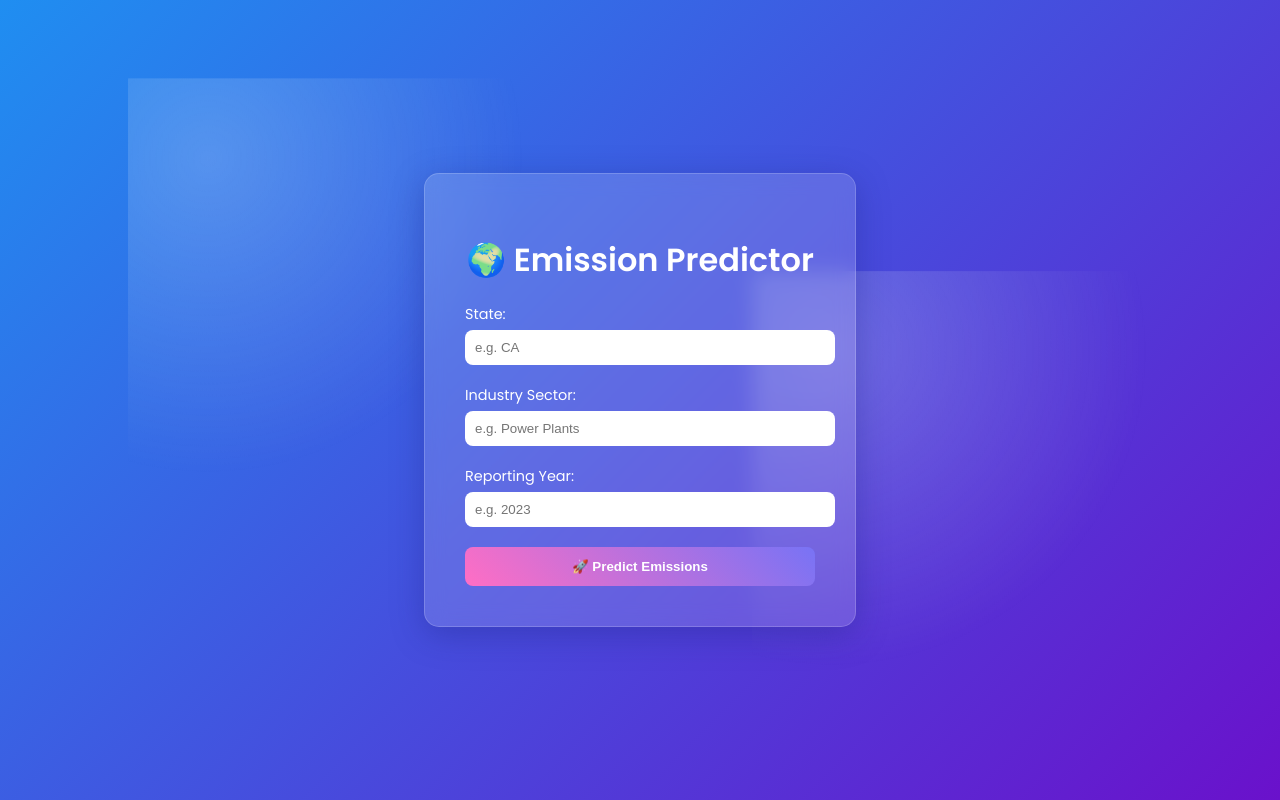
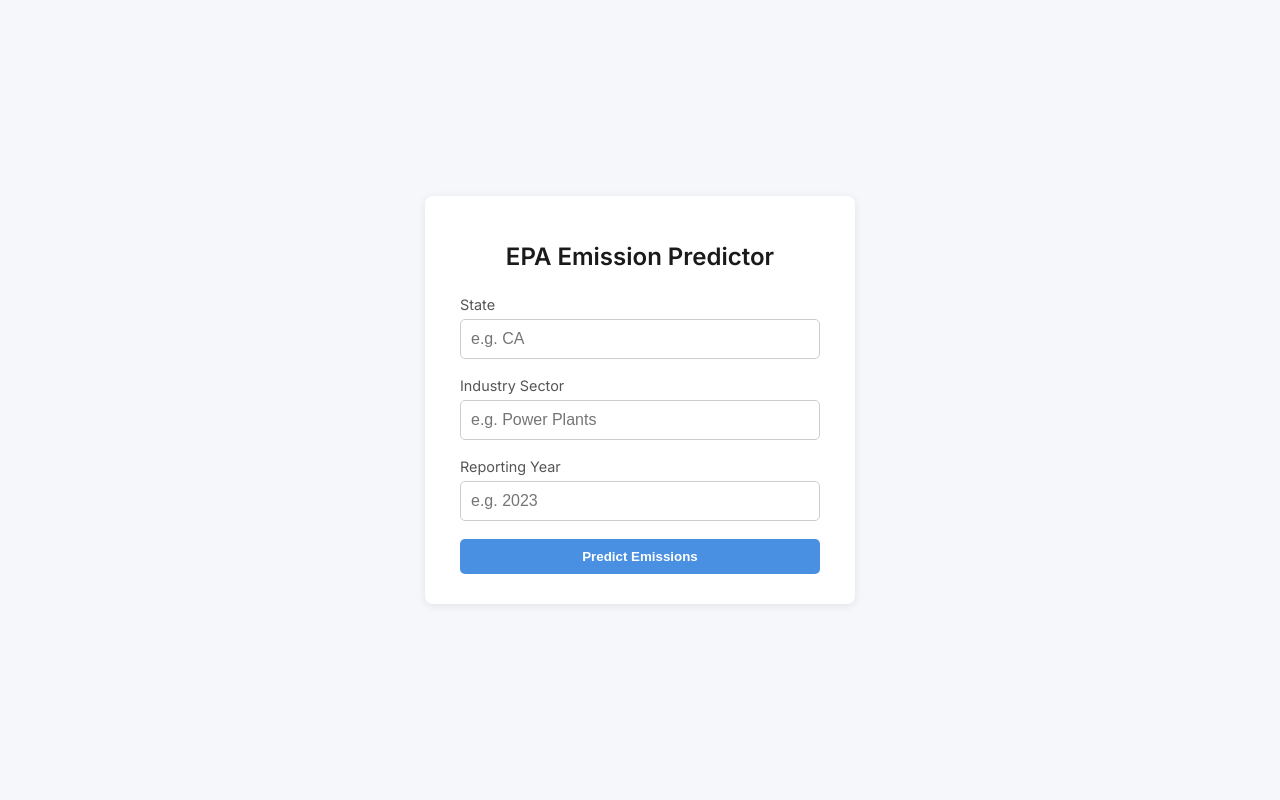
Before and after one commit to Golden-Paladin/EmissionsML, a Flask app: page / in a window 1280 px wide. Run offline with Flask 3, Linux system fonts and the light colour scheme; parts of the project's set-up code (start-up, migrations or seed data) failed here and were passed over.

Commit message:
final html

```diff
--- a/templates/index.html
+++ b/templates/index.html
@@ -4,133 +4,104 @@
 <meta charset="UTF-8">
 <meta name="viewport" content="width=device-width, initial-scale=1.0">
 <title>EPA Emission Predictor</title>
-<link href="https://fonts.googleapis.com/css2?family=Poppins:wght@400;600&display=swap" rel="stylesheet">
+<link href="https://fonts.googleapis.com/css2?family=Inter:wght@400;600&display=swap" rel="stylesheet">
 <style>
   body {
     margin: 0;
-    font-family: 'Poppins', sans-serif;
-    background: linear-gradient(135deg, #1f8ef1, #6a11cb);
-    color: #fff;
+    font-family: 'Inter', sans-serif;
+    background-color: #f5f7fa;
+    color: #333;
     display: flex;
     flex-direction: column;
     align-items: center;
     justify-content: center;
     min-height: 100vh;
-    overflow: hidden;
   }
 
   .form-container {
-    background: rgba(255, 255, 255, 0.15);
-    padding: 40px;
-    border-radius: 15px;
-    box-shadow: 0 8px 32px rgba(31, 38, 135, 0.37);
-    backdrop-filter: blur(10px);
-    border: 1px solid rgba(255, 255, 255, 0.18);
-    width: 350px;
-    animation: fadeIn 1s ease-in-out;
+    background: #fff;
+    padding: 30px 35px;
+    border-radius: 8px;
+    box-shadow: 0 2px 10px rgba(0,0,0,0.08);
+    width: 100%;
+    max-width: 360px;
   }
 
   .form-container h1 {
     text-align: center;
-    margin-bottom: 20px;
+    margin-bottom: 25px;
     font-weight: 600;
+    color: #1a1a1a;
+    font-size: 1.5rem;
   }
 
   label {
     font-size: 0.9rem;
     display: block;
-    margin-bottom: 5px;
+    margin-bottom: 6px;
+    color: #555;
   }
 
   input[type="text"],
   input[type="number"] {
     width: 100%;
     padding: 10px;
-    border-radius: 8px;
-    border: none;
-    margin-bottom: 20px;
-    outline: none;
-    transition: all 0.3s ease;
+    border-radius: 5px;
+    border: 1px solid #ccc;
+    margin-bottom: 18px;
+    font-size: 1rem;
+    box-sizing: border-box;
   }
 
   input[type="text"]:focus,
   input[type="number"]:focus {
-    transform: scale(1.05);
-    background-color: #f9f9f9;
+    border-color: #4a90e2;
+    outline: none;
   }
 
   input[type="submit"] {
     width: 100%;
-    padding: 12px;
-    border-radius: 8px;
+    padding: 10px;
+    border-radius: 5px;
     border: none;
-    background: linear-gradient(45deg, #ff6ec4, #7873f5);
+    background-color: #4a90e2;
     color: #fff;
     font-weight: 600;
     cursor: pointer;
-    transition: all 0.3s ease;
+    transition: background 0.2s ease;
   }
 
   input[type="submit"]:hover {
-    transform: translateY(-3px);
-    box-shadow: 0 4px 15px rgba(255, 255, 255, 0.4);
+    background-color: #357ab8;
   }
 
   .prediction-box {
-    margin-top: 30px;
-    padding: 20px;
-    background: rgba(255,255,255,0.2);
-    border-radius: 10px;
+    margin-top: 20px;
+    padding: 15px;
+    background: #eaf2fb;
+    border-radius: 5px;
     text-align: center;
-    font-size: 1.2rem;
-    color: #fff;
-    animation: slideUp 1s ease-in-out;
-  }
-
-  .floating-bg {
-    position: absolute;
-    width: 400px;
-    height: 400px;
-    background: radial-gradient(circle at 20% 20%, rgba(255,255,255,0.2), transparent 70%);
-    animation: float 6s ease-in-out infinite;
-    z-index: 0;
-  }
-
-  @keyframes float {
-    0% { transform: translateY(0px); }
-    50% { transform: translateY(-20px); }
-    100% { transform: translateY(0px); }
-  }
-
-  @keyframes fadeIn {
-    from { opacity: 0; transform: translateY(30px); }
-    to { opacity: 1; transform: translateY(0); }
-  }
-
-  @keyframes slideUp {
-    from { opacity: 0; transform: translateY(20px); }
-    to { opacity: 1; transform: translateY(0); }
+    font-size: 1rem;
+    color: #1a1a1a;
+    border: 1px solid #d6e4f0;
   }
 </style>
 </head>
 
 <body>
-  <div class="floating-bg" style="top:10%; left:10%;"></div>
-  <div class="floating-bg" style="bottom:15%; right:10%; animation-delay:2s;"></div>
-
   <div class="form-container">
-    <h1>🌍 Emission Predictor</h1>
+    <h1>EPA Emission Predictor</h1>
     <form method="POST" action="/">
-      <label for="state">State:</label>
+      <label for="state">State</label>
       <input type="text" id="state" name="state" value="{{ state_val }}" placeholder="e.g. CA" required>
 
-      <label for="sector">Industry Sector:</label>
+      <label for="sector">Industry Sector</label>
       <input type="text" id="sector" name="sector" value="{{ sector_val }}" placeholder="e.g. Power Plants" required>
 
-      <label for="year">Reporting Year:</label>
+      <label for="year">Reporting Year</label>
       <input type="number" id="year" name="year" value="{{ year_val }}" placeholder="e.g. 2023" required>
 
-      <input type="submit" value="🚀 Predict Emissions">
+      <input type="submit" value="Predict Emissions">
     </form>
 
     {% if prediction %}
```
